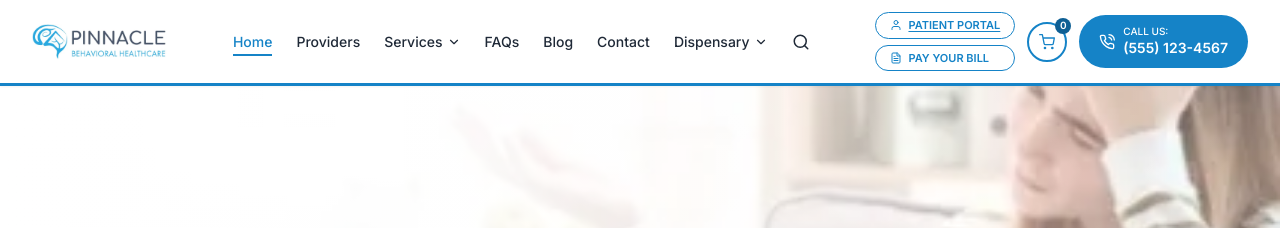
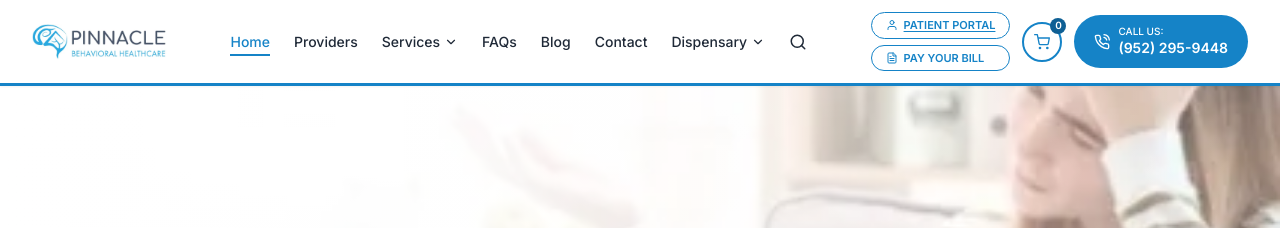
Before and after one commit to Rightokon3/my-react-app, a React (Vite) app: page / in a window 1280 px wide. Shown: the top 228 px of the page. Built offline with nearby package versions, Linux system fonts and the light colour scheme.

Commit message:
fix: update phone number in footer and header components

```diff
--- a/src/components/Footer/Footer.tsx
+++ b/src/components/Footer/Footer.tsx
@@ -102,7 +102,7 @@ function Footer(): JSX.Element {
             <li className="flex items-center gap-2 pt-1">
               <FiPhone className="flex-shrink-0" aria-hidden />
               <a href="tel:+15551234567" className="hover:text-white">
-                (555) 123-4567
+                (952) 295-9448
               </a>
             </li>
           </ul>
--- a/src/components/Header/Header.tsx
+++ b/src/components/Header/Header.tsx
@@ -248,7 +248,7 @@ function Header(): JSX.Element {
             <FiPhoneCall size={16} aria-hidden />
             <span className="text-left leading-tight">
               <span className="block text-[10px] font-medium uppercase">Call Us:</span>
-              <span className="block text-sm font-bold">(555) 123-4567</span>
+              <span className="block text-sm font-bold">(952) 295-9448</span>
             </span>
           </a>
         </div>
--- a/src/layouts/components/Footer/Footer.tsx
+++ b/src/layouts/components/Footer/Footer.tsx
@@ -82,7 +82,7 @@ function Footer(): JSX.Element {
             <li className="flex items-center gap-2">
               <FiPhone className="flex-shrink-0" aria-hidden />
               <a href="tel:+15551234567" className="hover:text-white">
-                (555) 123-4567
+                (952) 295-9448
               </a>
             </li>
             <li className="flex items-center gap-2">
--- a/src/layouts/components/Header/Header.tsx
+++ b/src/layouts/components/Header/Header.tsx
@@ -137,7 +137,7 @@ function Header(): JSX.Element {
             <FiPhoneCall size={16} aria-hidden />
             <span className="text-left leading-tight">
               <span className="block text-[10px] font-medium uppercase">Call Us:</span>
-              <span className="block text-sm font-bold">(555) 123-4567</span>
+              <span className="block text-sm font-bold">(952) 295-9448</span>
             </span>
           </a>
         </div>
```
